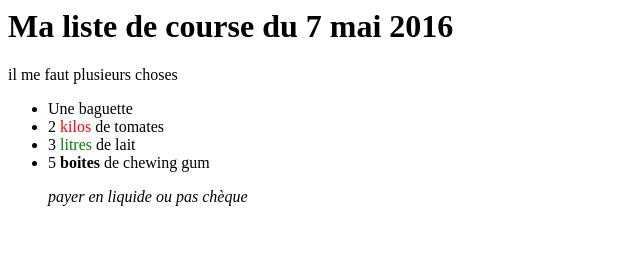
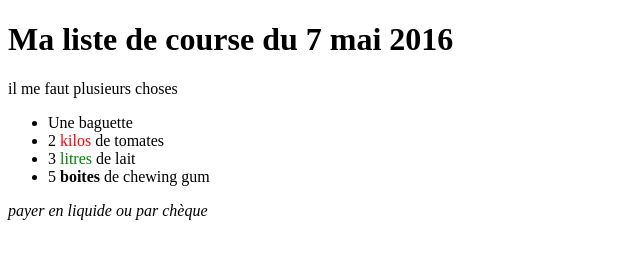
Before and after one commit to Benjul76/exercice3-html, a plain HTML site: page index.html in a window 1280 px wide. Shown: the whole page, without its empty margins (0-640 px from the left). Drawn offline with Linux system fonts and the light colour scheme.

Commit message:
correction

```diff
--- a/index.html
+++ b/index.html
@@ -1,17 +1,18 @@
-<!DOCTYPE>
+<!Doctype html>
 <html lang="fr">
 <head>
   <meta charset="utf-8" />
   <title>Nouveau</title>
+</head>
 <body>
   <h1>Ma liste de course du 7 mai 2016</h1>
-    <p> il me faut plusieurs choses</p>
+  <p>il me faut plusieurs choses</p>
   <ul>
     <li>Une baguette</li>
-      <li>2<font color="red"> kilos</font> de tomates</li>
-      <li>3 <font color="green">litres</font> de lait</li>
-      <li>5 <b>boites</b> de chewing gum</li>
-      <p><i>payer en liquide ou pas chèque</i></p>
+    <li>2<span style="color:red;"> kilos</span> de tomates</li>
+    <li>3<span style="color:green;"> litres</span> de lait</li>
+    <li>5<strong> boites</strong> de chewing gum</li>
   </ul>
+  <p><i>payer en liquide ou par chèque</i></p>
 </body>
 </html>
```
Lines whose indentation alone changed are shown as unchanged.
